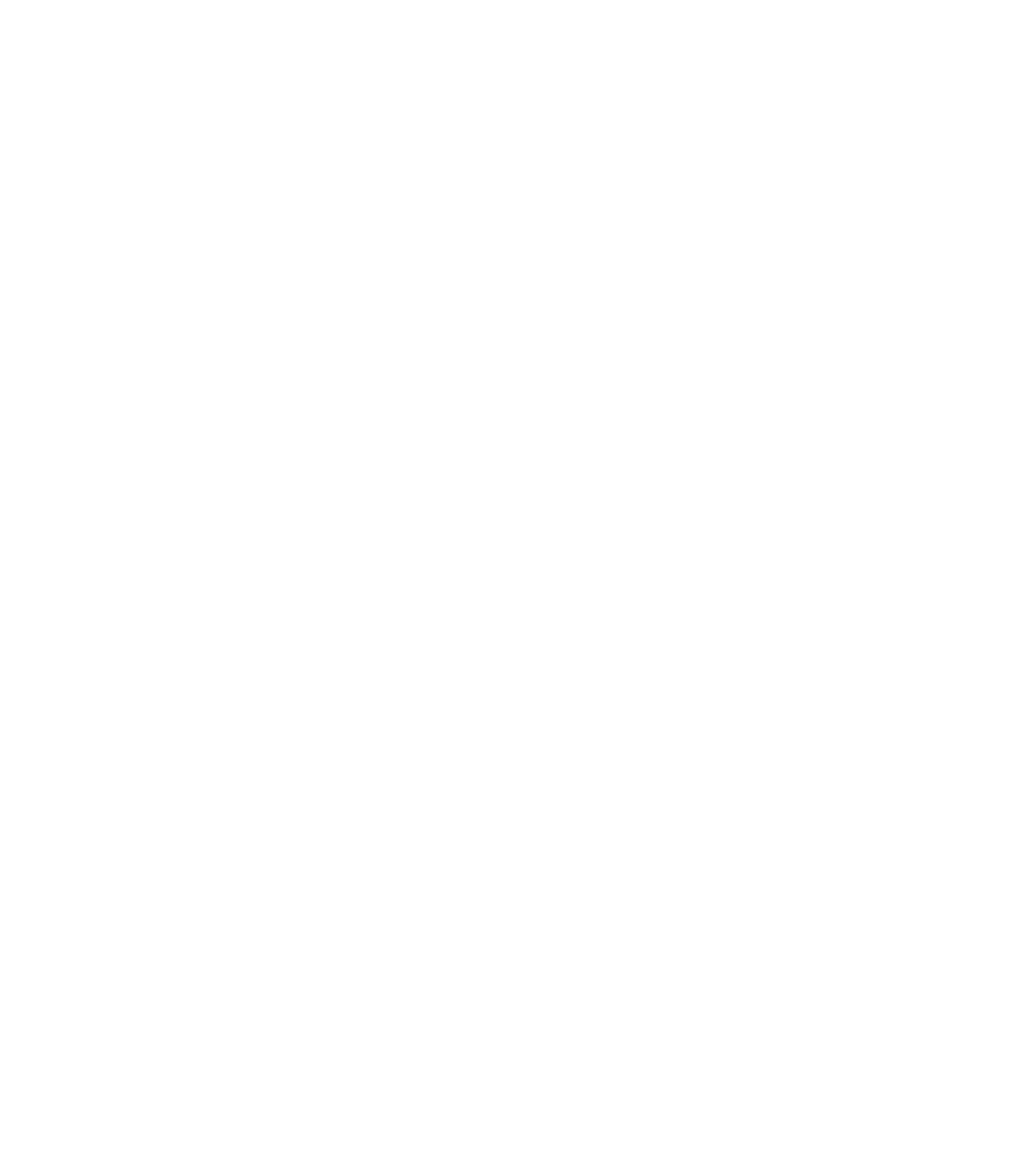
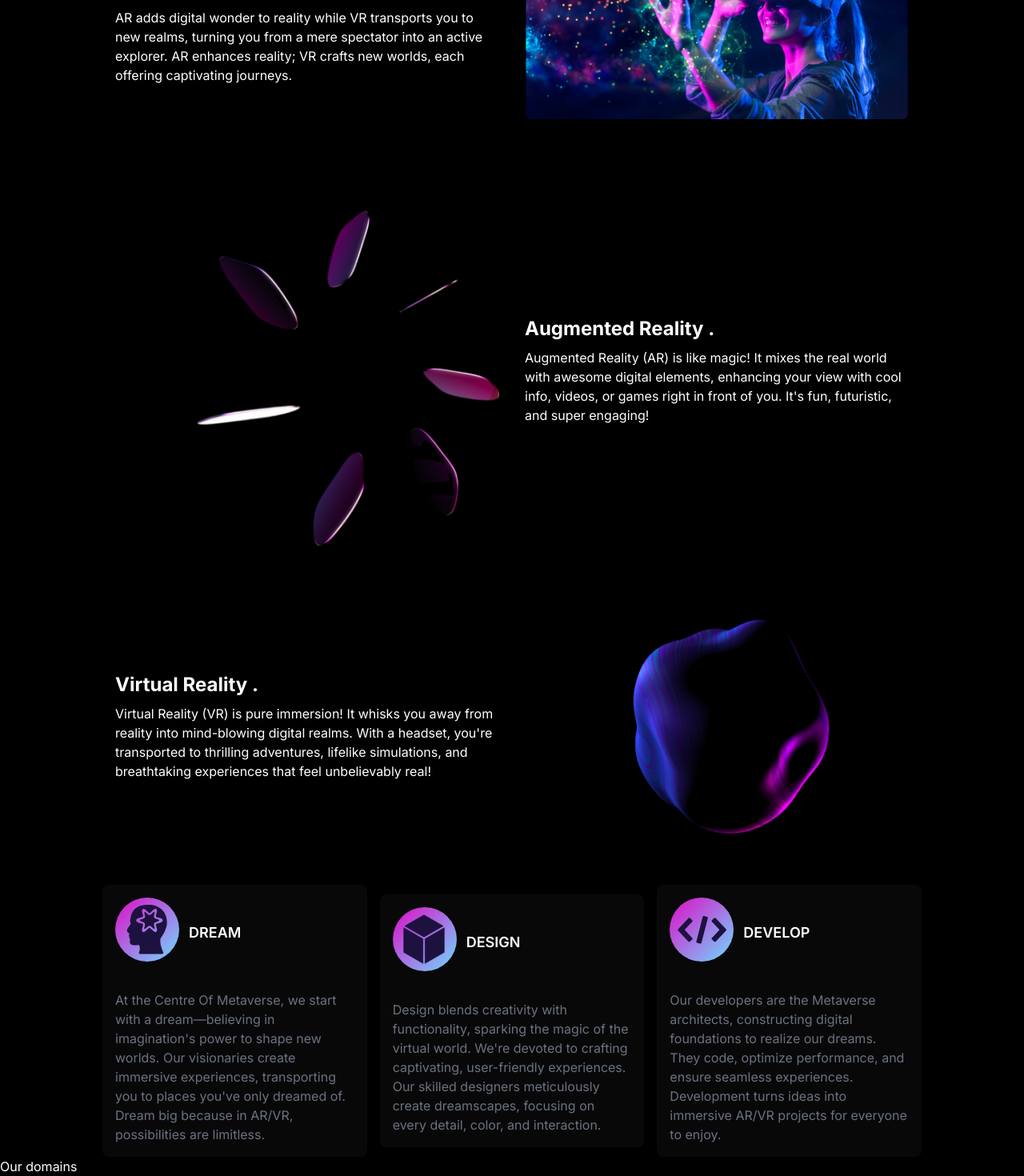
Before and after one commit to soumya-maheshwari/Centre-Of-Metaverse, a Next.js app: page /home in a window 1280 px wide. Shown: the part 140-1610 px from the top of the page at 80% size. Before the commit the page ends 800 px from the top, so only its background shows below. Built offline with nearby package versions, Linux system fonts and the light colour scheme.

Commit message:
About page

```diff
--- a/src/app/home/page.tsx
+++ b/src/app/home/page.tsx
@@ -1,13 +1,25 @@
 "use client";
 
+import AR from "@/components/AR";
+import Domains from "@/components/Domains";
+import Intro from "@/components/Intro";
 import Navbar from "@/components/Navbar";
+import RotatingComponent from "@/components/Rotation";
+import VR from "@/components/VR";
+import Work from "@/components/Work";
 import React from "react";
 
 const page = () => {
   return (
     <>
-      <div className="bg-black h-100 w-full">
+      <div className="flex flex-col bg-black min-h-screen">
         <Navbar />
+        <Intro />
+
+        <AR />
+        <VR />
+        <Work />
+        <Domains />
       </div>
     </>
   );
--- /dev/null
+++ b/src/components/AR.tsx
@@ -0,0 +1,22 @@
+import React from "react";
+
+const AR = () => {
+  return (
+    <div className="flex mx-auto w-[80%] flex-col md:flex-row items-center justify-center md:justify-between mt-12">
+      <div className="md:w-1/2 p-4">
+        <img src="image.png" alt="Sample" className="" />
+      </div>
+      <div className="md:w-1/2 p-4">
+        <h2 className="text-2xl font-bold text-white">Augmented Reality .</h2>
+        <p className="mt-2 text-white">
+          Augmented Reality (AR) is like magic! It mixes the real world with
+          awesome digital elements, enhancing your view with cool info, videos,
+          or games right in front of you. It's fun, futuristic, and super
+          engaging!
+        </p>
+      </div>
+    </div>
+  );
+};
+
+export default AR;
--- /dev/null
+++ b/src/components/Domains.tsx
@@ -0,0 +1,11 @@
+import React from "react";
+
+const Domains = () => {
+  return (
+    <>
+      <div className="text-white">Our domains</div>
+    </>
+  );
+};
+
+export default Domains;
--- /dev/null
+++ b/src/components/Intro.tsx
@@ -0,0 +1,22 @@
+import React from "react";
+
+const Intro = () => {
+  return (
+    <div className="flex mx-auto w-[80%] flex-col md:flex-row items-center justify-center md:justify-between mt-12">
+      <div className="md:w-1/2 p-4">
+        <h2 className="text-2xl font-bold text-white">What is AR/VR .</h2>
+        <p className="mt-2 text-white">
+          AR adds digital wonder to reality while VR transports you to new
+          realms, turning you from a mere spectator into an active explorer. AR
+          enhances reality; VR crafts new worlds, each offering captivating
+          journeys.
+        </p>
+      </div>
+      <div className="md:w-1/2 p-4">
+        <img src="person_with_headset.png" alt="Sample" className="" />
+      </div>
+    </div>
+  );
+};
+
+export default Intro;
--- a/src/components/Navbar.tsx
+++ b/src/components/Navbar.tsx
@@ -71,14 +71,14 @@ const Navbar = () => {
 
           <ul
             className={`md:flex md:items-center md:pb-0 pb-12 absolute md:static md:z-auto z-[-1] left-0 w-full md:w-auto md:pl-0 pl-9 transition-all duration-500 ease-in bg-black ${
-              open ? "top-12 " : "top-[-490px]"
+              open ? "top-16 " : "top-[-490px]"
             }`}
           >
             {Links.map((link) => (
               <li key={link.name} className="md:ml-8 text-[16px] md:my-0 my-7">
-                <p className="text-white duration-400  hover:bg-gradient-to-r from-pink-500 via-pink-600 to-purple-500 hover:bg-clip-text hover:text-transparent font-poppins font-semibold cursor-pointer">
+                <a className="text-white duration-400  hover:bg-gradient-to-r from-pink-500 via-pink-600 to-purple-500 hover:bg-clip-text hover:text-transparent font-poppins font-semibold cursor-pointer">
                   {link.name}
-                </p>
+                </a>
               </li>
             ))}
           </ul>
--- /dev/null
+++ b/src/components/Rotation.tsx
@@ -0,0 +1,79 @@
+import { useState, useEffect } from "react";
+
+const RotatingComponent = () => {
+  const [rotationAngle, setRotationAngle] = useState(0);
+  useEffect(() => {
+    const interval = setInterval(() => {
+      setRotationAngle((prevAngle) => (prevAngle + 1) % 360);
+    }, 20);
+
+    return () => clearInterval(interval);
+  }, []);
+  return (
+    <div className="relative w-64 h-64">
+      <div className="absolute inset-0 flex justify-center items-center">
+        <div
+          className="w-24 h-24 border-2 border-gray-300 rounded-full"
+          style={{
+            transform: `rotate(${rotationAngle}deg)`,
+          }}
+        >
+          <div
+            className="w-6 h-6 m-[100px]  rounded-full"
+            style={{
+              background:
+                "linear-gradient(136.4deg, #A008B3 3.76%, #79C0FF 105.06%)",
+            }}
+          ></div>
+        </div>
+      </div>
+      <div className="absolute inset-0 flex justify-center items-center">
+        <div className="w-48 h-48 border-2 border-gray-300 rounded-full"></div>
+      </div>
+    </div>
+  );
+};
+
+export default RotatingComponent;
+
+// import { useState, useEffect } from "react";
+
+// const RotatingComponent = () => {
+//   const [rotationAngle, setRotationAngle] = useState(0);
+
+//   useEffect(() => {
+//     const interval = setInterval(() => {
+//       setRotationAngle((prevAngle) => (prevAngle + 1) % 360);
+//     }, 20);
+
+//     return () => clearInterval(interval);
+//   }, []);
+
+//   return (
+//     <div className="relative w-64 h-64">
+//       {/* Outer ring */}
+//       <div className="absolute inset-0 flex justify-center items-center">
+//         <div className="w-48 h-48 border-2 border-gray-300 rounded-full bg-yellow-200"></div>
+//       </div>
+//       {/* Inner rotating ball */}
+//       <div className="absolute inset-0 flex justify-center items-center">
+//         <div
+//           className="w-24 h-24 border border-gray-300 rounded-full bg-red-300"
+//           style={{
+//             transform: `rotate(${rotationAngle}deg) translateX(120px)`,
+//           }}
+//         >
+//           <div
+//             className="w-6 h-6  rounded-full"
+//             style={{
+//               background:
+//                 "linear-gradient(136.4deg, #A008B3 3.76%, #79C0FF 105.06%)",
+//             }}
+//           ></div>
+//         </div>
+//       </div>
+//     </div>
+//   );
+// };
+
+// export default RotatingComponent;
--- /dev/null
+++ b/src/components/VR.tsx
@@ -0,0 +1,22 @@
+import React from "react";
+
+const VR = () => {
+  return (
+    <div className="flex mx-auto w-[80%] flex-col md:flex-row items-center justify-center md:justify-between mt-12">
+      <div className="md:w-1/2 p-4">
+        <h2 className="text-2xl font-bold text-white">Virtual Reality .</h2>
+        <p className="mt-2 text-white">
+          Virtual Reality (VR) is pure immersion! It whisks you away from
+          reality into mind-blowing digital realms. With a headset, you're
+          transported to thrilling adventures, lifelike simulations, and
+          breathtaking experiences that feel unbelievably real!
+        </p>
+      </div>
+      <div className="md:w-1/2 p-4">
+        <img src="morphosis.png" alt="Sample" className="" />
+      </div>
+    </div>
+  );
+};
+
+export default VR;
--- /dev/null
+++ b/src/components/Work.tsx
@@ -0,0 +1,82 @@
+import React from "react";
+
+const Work = () => {
+  return (
+    <div className="flex mx-auto w-[80%] flex-col md:flex-row items-center justify-center md:justify-between mt-12 gap-4">
+      <div
+        className="md:w-1/3 p-4 rounded-lg"
+        style={{ background: "#2C2C2C33" }}
+      >
+        <div className="flex flex-col items-center md:items-start">
+          <div className="flex items-center flex-row gap-3">
+            <img
+              src="dream.svg"
+              alt="Image 1"
+              className="w-20 h-20 rounded-full mb-4"
+            />
+            <h3 className="text-lg font-semibold mb-2 text-white uppercase">
+              dream
+            </h3>
+          </div>
+
+          <p className="text-gray-500 mt-5">
+            At the Centre Of Metaverse, we start with a dream—believing in
+            imagination's power to shape new worlds. Our visionaries create
+            immersive experiences, transporting you to places you've only
+            dreamed of. Dream big because in AR/VR, possibilities are limitless.
+          </p>
+        </div>
+      </div>
+
+      <div
+        className="md:w-1/3 p-4 rounded-lg"
+        style={{ background: "#2C2C2C33" }}
+      >
+        <div className="flex flex-col items-center md:items-start">
+          <div className="flex items-center flex-row gap-3">
+            <img
+              src="design.svg"
+              alt="Image 1"
+              className="w-20 h-20 rounded-full mb-4"
+            />
+            <h3 className="text-lg font-semibold mb-2 text-white uppercase">
+              design
+            </h3>
+          </div>
+          <p className="text-gray-500 mt-5">
+            Design blends creativity with functionality, sparking the magic of
+            the virtual world. We're devoted to crafting captivating,
+            user-friendly experiences. Our skilled designers meticulously create
+            dreamscapes, focusing on every detail, color, and interaction.
+          </p>
+        </div>
+      </div>
+
+      <div
+        className="md:w-1/3 p-4 rounded-lg"
+        style={{ background: "#2C2C2C33" }}
+      >
+        <div className="flex flex-col items-center md:items-start">
+          <div className="flex items-center flex-row gap-3">
+            <img
+              src="develop.svg"
+              alt="Image 1"
+              className="w-20 h-20 rounded-full mb-4"
+            />
+            <h3 className="text-lg font-semibold mb-2 text-white uppercase">
+              develop
+            </h3>
+          </div>
+          <p className="text-gray-500 mt-5">
+            Our developers are the Metaverse architects, constructing digital
+            foundations to realize our dreams. They code, optimize performance,
+            and ensure seamless experiences. Development turns ideas into
+            immersive AR/VR projects for everyone to enjoy.
+          </p>
+        </div>
+      </div>
+    </div>
+  );
+};
+
+export default Work;
```
